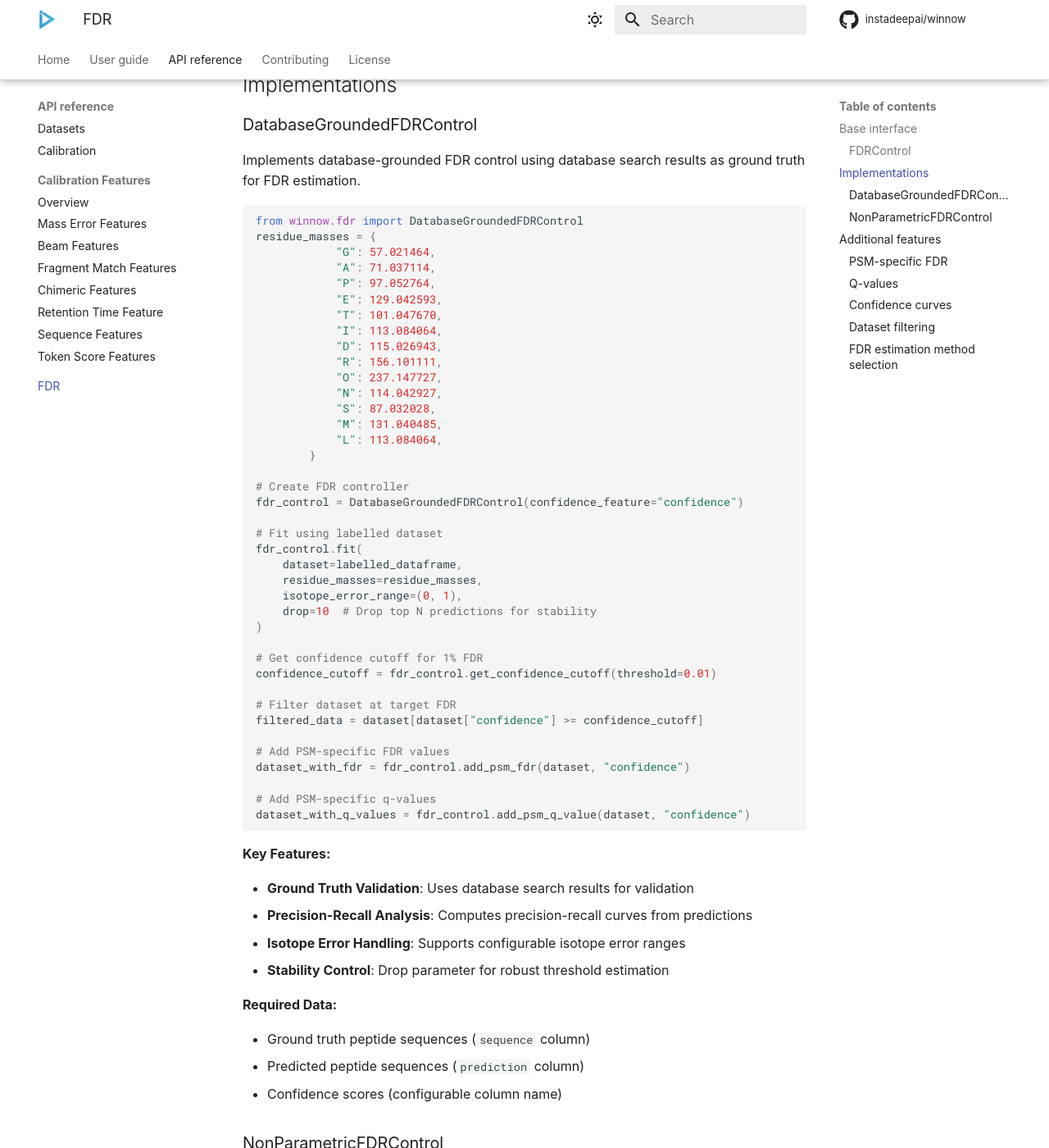
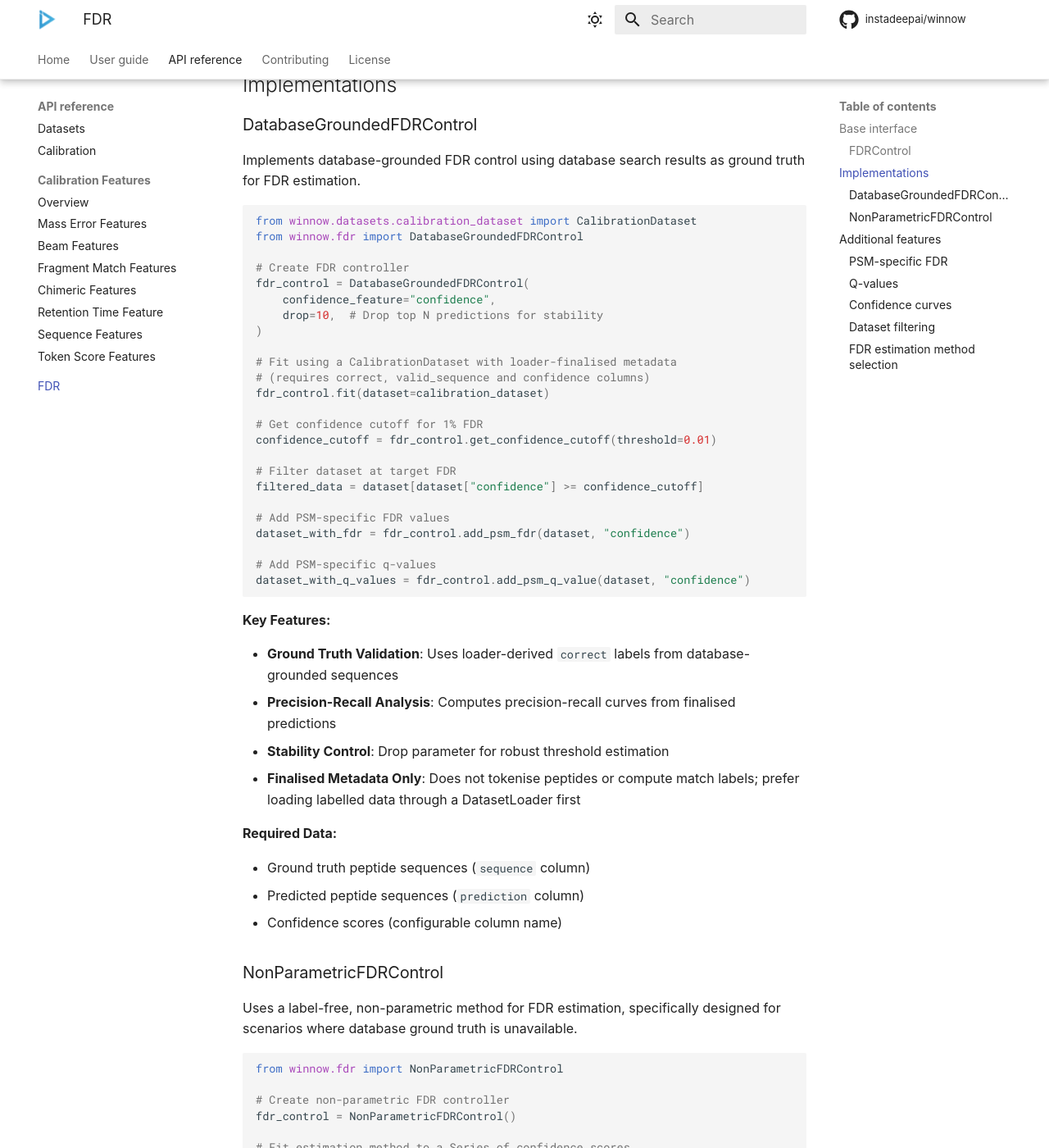
Before and after one commit to instadeepai/winnow, an MkDocs documentation site: the page built from docs/api/fdr.md, in a window 1280 px wide and 1400 px high, scrolled down 753 px. Shown: the whole window at 82% size. Built offline with MkDocs 1.6.1 and Material for MkDocs 9.7.7, drawn with Linux system fonts in a browser that asks for light colours; some web fonts are replaced; comment, search, counter and statistics services are not loaded.

Commit message:
docs: document finalised peptide metadata contract

````diff
--- a/docs/api/fdr.md
+++ b/docs/api/fdr.md
@@ -30,33 +30,18 @@ from winnow.fdr.base import FDRControl
 Implements database-grounded FDR control using database search results as ground truth for FDR estimation.
 
 ```python
+from winnow.datasets.calibration_dataset import CalibrationDataset
 from winnow.fdr import DatabaseGroundedFDRControl
-residue_masses = {
-            "G": 57.021464,
-            "A": 71.037114,
-            "P": 97.052764,
-            "E": 129.042593,
-            "T": 101.047670,
-            "I": 113.084064,
-            "D": 115.026943,
-            "R": 156.101111,
-            "O": 237.147727,
-            "N": 114.042927,
-            "S": 87.032028,
-            "M": 131.040485,
-            "L": 113.084064,
-        }
 
 # Create FDR controller
-fdr_control = DatabaseGroundedFDRControl(confidence_feature="confidence")
+fdr_control = DatabaseGroundedFDRControl(
+    confidence_feature="confidence",
+    drop=10,  # Drop top N predictions for stability
+)
 
-# Fit using labelled dataset
-fdr_control.fit(
-    dataset=labelled_dataframe,
-    residue_masses=residue_masses,
-    isotope_error_range=(0, 1),
-    drop=10  # Drop top N predictions for stability
-)
+# Fit using a CalibrationDataset with loader-finalised metadata
+# (requires correct, valid_sequence and confidence columns)
+fdr_control.fit(dataset=calibration_dataset)
 
 # Get confidence cutoff for 1% FDR
 confidence_cutoff = fdr_control.get_confidence_cutoff(threshold=0.01)
@@ -73,10 +58,10 @@ dataset_with_q_values = fdr_control.add_psm_q_value(dataset, "confidence")
 
 **Key Features:**
 
-- **Ground Truth Validation**: Uses database search results for validation
-- **Precision-Recall Analysis**: Computes precision-recall curves from predictions
-- **Isotope Error Handling**: Supports configurable isotope error ranges
+- **Ground Truth Validation**: Uses loader-derived `correct` labels from database-grounded sequences
+- **Precision-Recall Analysis**: Computes precision-recall curves from finalised predictions
 - **Stability Control**: Drop parameter for robust threshold estimation
+- **Finalised Metadata Only**: Does not tokenise peptides or compute match labels; prefer loading labelled data through a DatasetLoader first
 
 **Required Data:**
 
````
Also changed, not shown: docs/api/calibration.md (+2 -2 lines), docs/api/datasets.md (+2 -0 lines), docs/configuration.md (+2 -6 lines).
